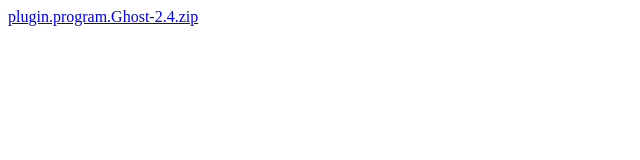
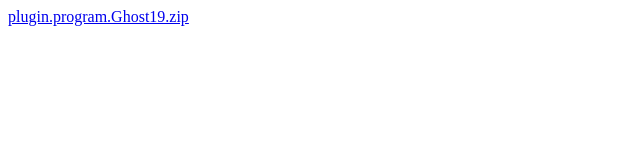
Before and after one commit to moshep15/gnew.github.io, a plain HTML site: page index.html in a window 1280 px wide. Shown: the full height of the page, 0-640 px from the left. Drawn offline with Linux system fonts and the light colour scheme.

Commit message:
Update index.html

```diff
--- a/index.html
+++ b/index.html
@@ -1 +1 @@
-<a href="plugin.program.Ghost-2.4.zip">plugin.program.Ghost-2.4.zip</a>
+<a href="plugin.program.Ghost19.zip">plugin.program.Ghost19.zip</a>
```
